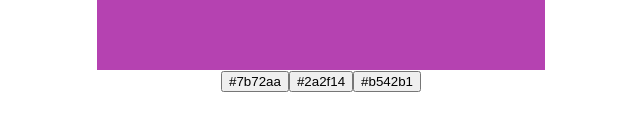
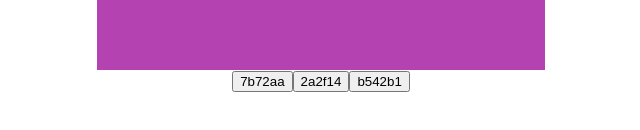
Before and after one commit to jamercer/challenge-hex-quiz, a React (Create React App) app: page / in a window 1280 px wide. Shown: the part 436-566 px from the top of the page, without its empty margins (319-959 px from the left). Built offline with nearby package versions, Linux system fonts and the light colour scheme.

Commit message:
map through choices

```diff
--- a/src/App.tsx
+++ b/src/App.tsx
@@ -41,16 +41,13 @@ function App() {
         style={{ backgroundColor: "#" + displayedColor }}
       ></div>
       <div className="colorButtons">
-        <button onClick={() => btnClick(colorChoices[0])}>
-          {"#" + colorChoices[0]}
-        </button>
-        <button onClick={() => btnClick(colorChoices[1])}>
-          {"#" + colorChoices[1]}
-        </button>
-        <button onClick={() => btnClick(colorChoices[2])}>
-          {"#" + colorChoices[2]}
-        </button>
-        {message}
+        {colorChoices.map((e,i)=>
+          <button onClick={() => btnClick(e)} key={i}>{e}</button>
+        )}
+      </div>
+      <div className="message">
+        {message.text}
+        <div style={{backgroundColor: message.hex}}>{message.hex}</div>
       </div>
     </div>
   );
```
